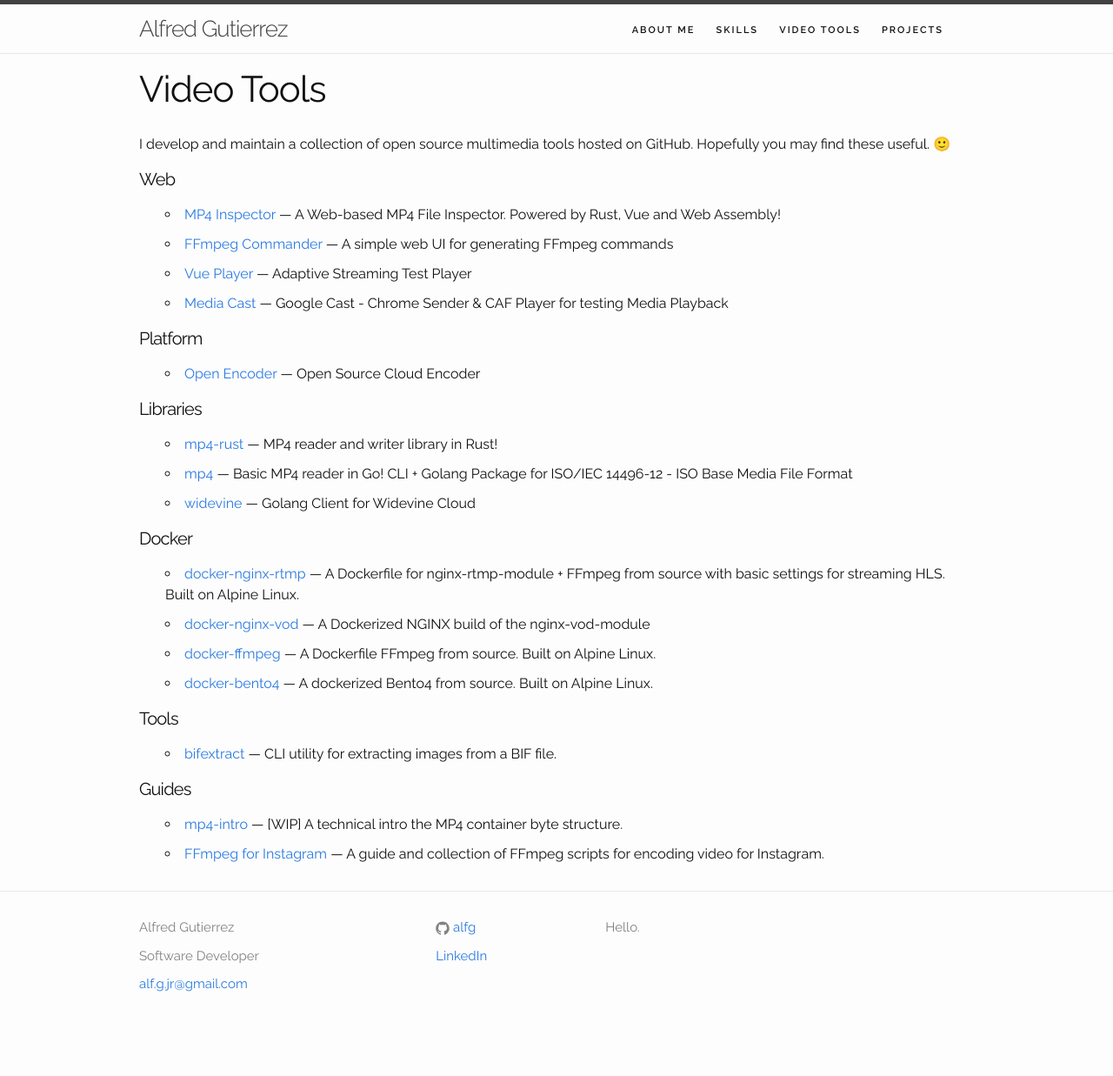
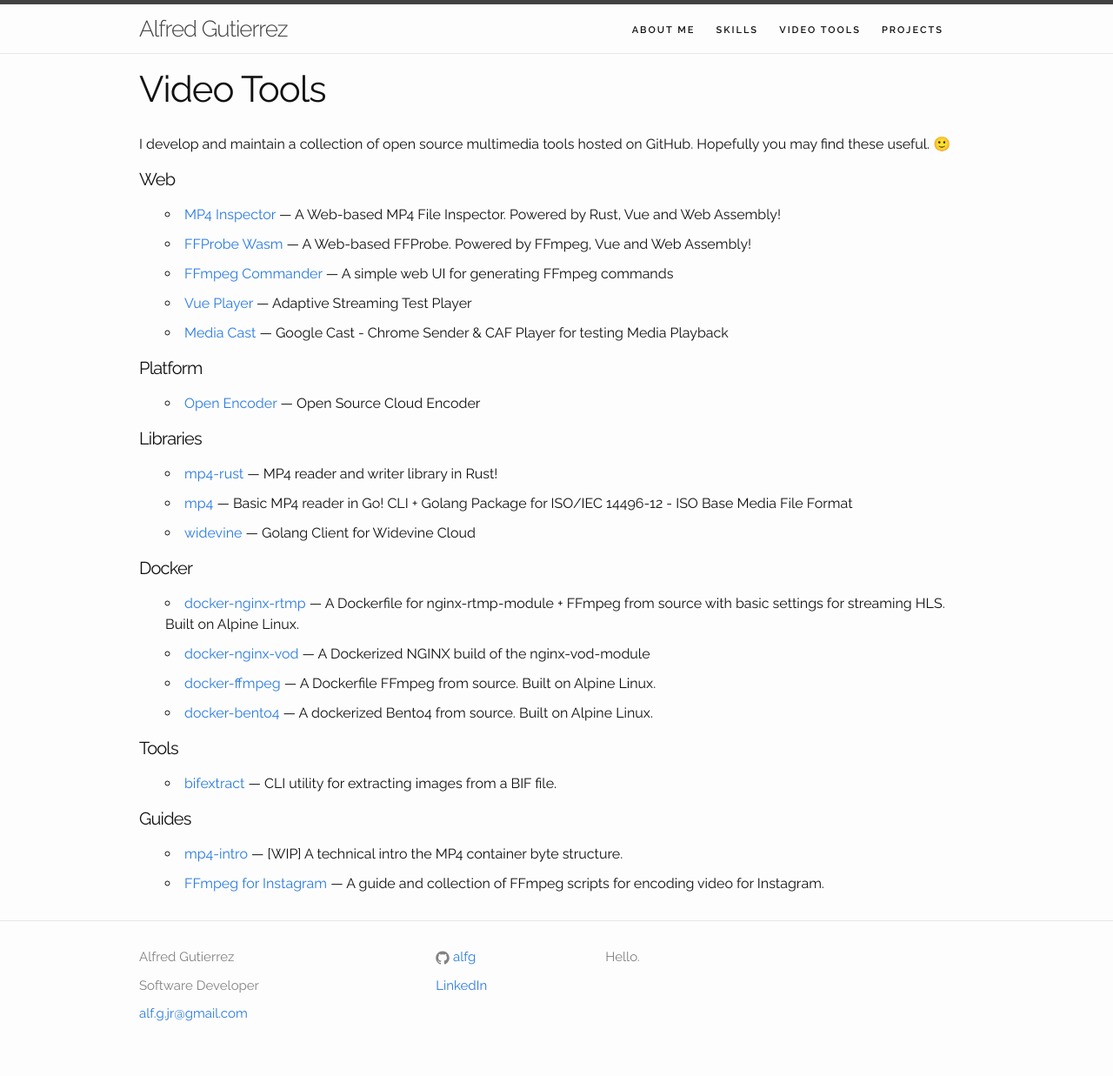
Before and after one commit to alfg/alfg.github.io, a Jekyll site: the page built from video-tools.md, in a window 1280 px wide. Shown: the whole page at 87% size. Built offline with Jekyll 4.4.1, drawn with Linux system fonts in a browser that asks for light colours; before the commit the page ends 1203 px from its top, so only the background shows below that.

Commit message:
Update video-tools.md

```diff
--- a/video-tools.md
+++ b/video-tools.md
@@ -8,6 +8,7 @@
 
 #### Web
 * [MP4 Inspector](https://alfg.github.io/mp4-inspector) &mdash; A Web-based MP4 File Inspector. Powered by Rust, Vue and Web Assembly!
+* [FFProbe Wasm](https://github.com/alfg/ffprobe-wasm) &mdash; A Web-based FFProbe. Powered by FFmpeg, Vue and Web Assembly!
 * [FFmpeg Commander](https://alfg.github.io/ffmpeg-commander) &mdash; A simple web UI for generating FFmpeg commands
 * [Vue Player](https://alfg.github.io/vue-player) &mdash; Adaptive Streaming Test Player
 * [Media Cast](https://alfg.github.io/mediacast) &mdash; Google Cast - Chrome Sender & CAF Player for testing Media Playback
```
